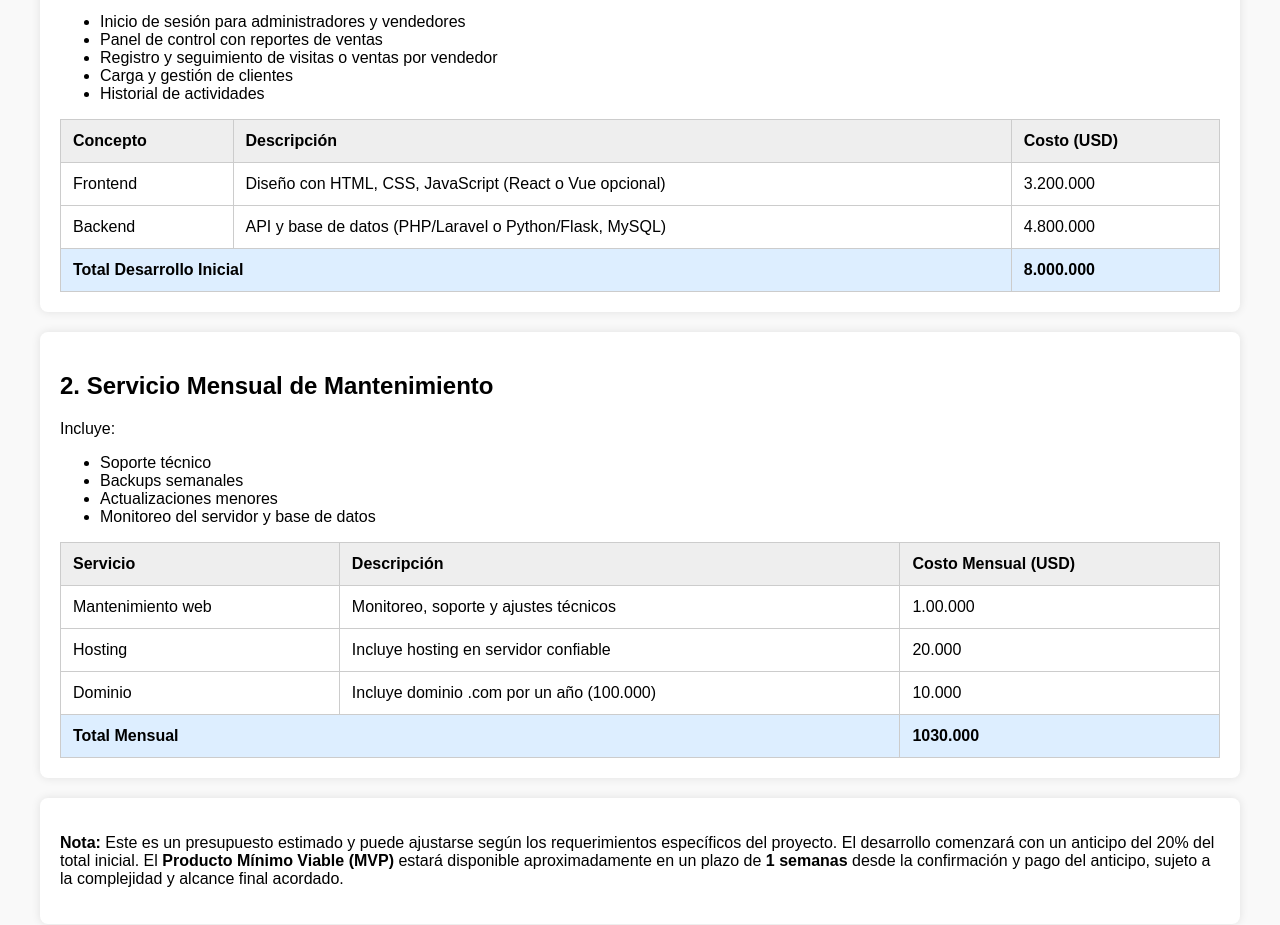
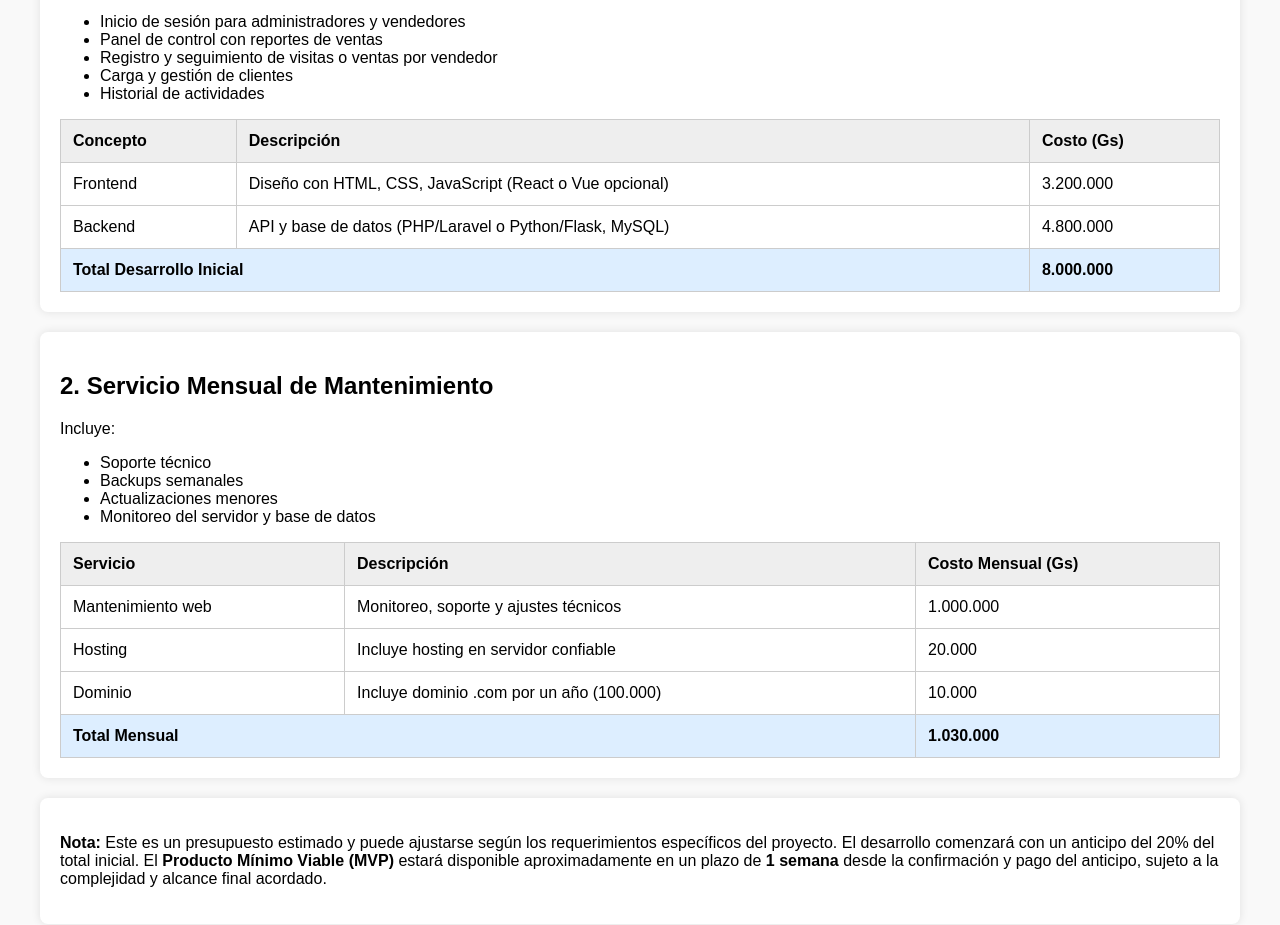
Before and after one commit to felipao85/web, a plain HTML site: page index.html in a window 1280 px wide. Shown: the part 207-1132 px from the top of the page. Drawn offline with Linux system fonts and the light colour scheme.

Commit message:
Add files via upload

```diff
--- a/index.html
+++ b/index.html
@@ -58,7 +58,7 @@
       <tr>
         <th>Concepto</th>
         <th>Descripción</th>
-        <th>Costo (USD)</th>
+        <th>Costo (Gs)</th>
       </tr>
       <tr>
         <td>Frontend</td>
@@ -91,12 +91,12 @@
       <tr>
         <th>Servicio</th>
         <th>Descripción</th>
-        <th>Costo Mensual (USD)</th>
+        <th>Costo Mensual (Gs)</th>
       </tr>
       <tr>
         <td>Mantenimiento web</td>
         <td>Monitoreo, soporte y ajustes técnicos</td>
-        <td>1.00.000</td>
+        <td>1.000.000</td>
       </tr>
       <tr>
         <td>Hosting</td>
@@ -110,7 +110,7 @@
       </tr>
       <tr class="total">
         <td colspan="2">Total Mensual</td>
-        <td>1030.000</td>
+        <td>1.030.000</td>
       </tr>
     </table>
   </div>
@@ -119,7 +119,7 @@
     <p>
         <strong>Nota:</strong> Este es un presupuesto estimado y puede ajustarse según los requerimientos específicos del proyecto.
         El desarrollo comenzará con un anticipo del 20% del total inicial.
-        El <strong>Producto Mínimo Viable (MVP)</strong> estará disponible aproximadamente en un plazo de <strong>1 semanas</strong> desde la confirmación y pago del anticipo, sujeto a la complejidad y alcance final acordado.
+        El <strong>Producto Mínimo Viable (MVP)</strong> estará disponible aproximadamente en un plazo de <strong>1 semana</strong> desde la confirmación y pago del anticipo, sujeto a la complejidad y alcance final acordado.
       </p>
   </div>
 
```
